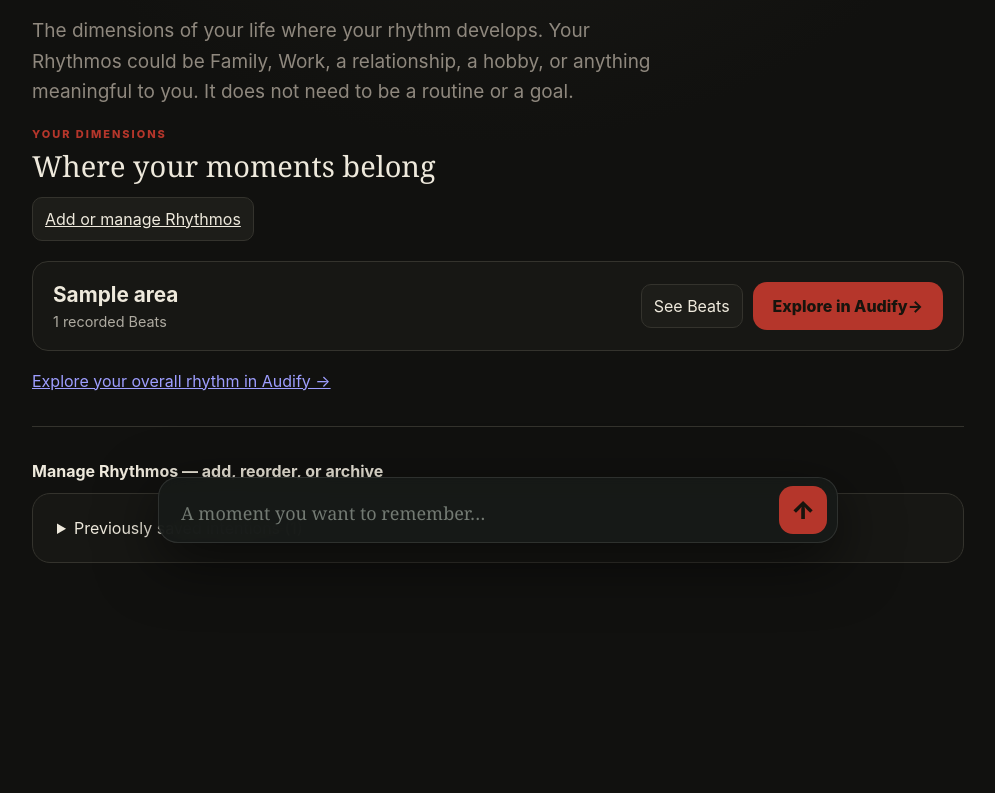
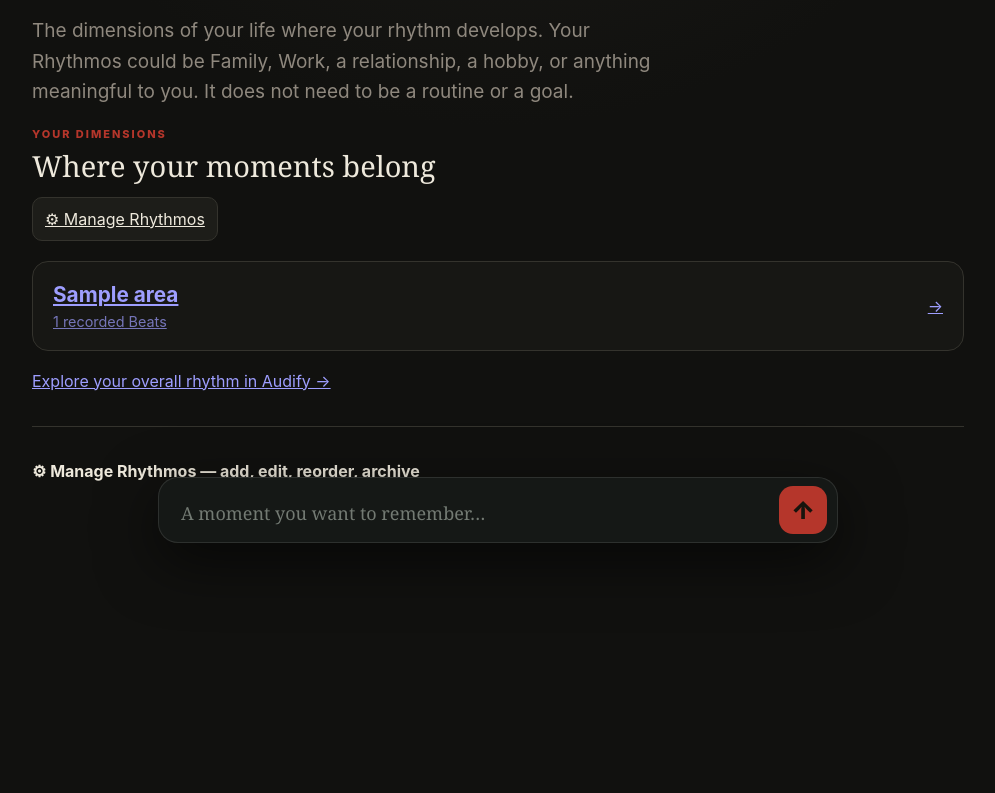
Before and after one commit to drummerbock/sumbody, a Flask app: page /goals in a window 1280 px wide. Shown: the part 235-1028 px from the top of the page, without its empty margins (142-1137 px from the left). After the commit the page ends 778 px from the top, so only its background shows below. Run offline with Flask 3, Linux system fonts and the light colour scheme; a user stored in the database is signed in; tables that the repository leaves empty hold one stand-in row (values such as "Sample post"); some libraries are stand-ins or nearby versions.

Commit message:
Refine templates/goals.html for rapid capture and compact UX

```diff
--- a/templates/goals.html
+++ b/templates/goals.html
@@ -3,19 +3,18 @@
 <h1 class="page-heading">Rhythmos</h1>
 <p class="lede">The dimensions of your life where your rhythm develops. Your Rhythmos could be Family, Work, a relationship, a hobby, or anything meaningful to you. It does not need to be a routine or a goal.</p>
 
-<section class="rhythmos-journey"><div class="section-head"><div><div class="eyebrow">YOUR DIMENSIONS</div><h2>Where your moments belong</h2><a class="secondary manage-rhythmos-link" href="#manage-rhythmos">Add or manage Rhythmos</a></div></div>
+<section class="rhythmos-journey"><div class="section-head"><div><div class="eyebrow">YOUR DIMENSIONS</div><h2>Where your moments belong</h2><a class="secondary manage-rhythmos-link" href="#manage-rhythmos">⚙ Manage Rhythmos</a></div></div>
 {% if request.args.get('focus') %}<p class="insight-note">Explore the Rhythmos connected to your day.</p>{% endif %}
 <div class="rhythmos-cards">
 {% for a in areas if a.active %}
-<article class="rhythmos-card" id="rhythmos-{{a.id}}">
-  <div><h3>{{a.name}}</h3>{% set insight = rhythmos_insights.get(a.id) %}<p>{{insight.total if insight else 0}} recorded Beats</p></div>
-  <div class="rhythmos-card-actions"><a class="secondary" href="{{url_for('history',area=a.id)}}#beats">See Beats</a><a class="primary" href="{{url_for('history',area=a.id)}}">Explore in Audify <span aria-hidden="true">→</span></a></div>
-</article>
+<a class="rhythmos-card rhythmos-row" id="rhythmos-{{a.id}}" href="{{url_for('history',area=a.id)}}">
+  <div><h3>{{a.name}}</h3>{% set insight = rhythmos_insights.get(a.id) %}<p>{{insight.total if insight else 0}} recorded Beats</p></div><span aria-hidden="true">→</span>
+</a>
 {% else %}<div class="card"><h3>Your Rhythmos begin here</h3><p>Create a dimension of your life, such as Family, Work, or a particular relationship. You can record Beats before choosing one.</p><a href="#manage-rhythmos" class="primary">Create a Rhythmos</a></div>{% endfor %}
 </div>
 </section>
 <p class="rhythmos-next"><a href="{{url_for('history')}}">Explore your overall rhythm in Audify →</a></p>
-<details class="rhythmos-manage" id="manage-rhythmos"><summary>Manage Rhythmos — add, reorder, or archive</summary>
+<details class="rhythmos-manage" id="manage-rhythmos"><summary>⚙ Manage Rhythmos — add, edit, reorder, archive</summary>
 <p class="lede">Add, reorder, or archive dimensions of your life. These controls don't change your recorded Beats.</p>
 <div class="life-area-examples"><span class="life-area-examples-label">Your Rhythmos could include</span><div class="area-summary">
 {% for example in ["A hobby", "A side hustle", "One important relationship", "A cause or nonprofit you support"] %}
@@ -28,7 +27,6 @@
 </div>
 {% set archived = areas|selectattr("active","equalto",false)|list %}{% if archived %}<details class="archived-areas"><summary>Archived Rhythmos ({{archived|length}})</summary>{% for a in archived %}<div class="life-area-item"><strong>{{a.name}}</strong><form method="post" action="{{url_for('toggle_area',area_id=a.id)}}"><input type="hidden" name="csrf_token" value="{{csrf_token()}}"><button class="restore-button">Restore</button></form></div>{% endfor %}</details>{% endif %}
 </details>
-{% if legacy_goals %}<details class="legacy-intentions card"><summary>Previously saved intentions ({{legacy_goals|length}})</summary><p class="insight-note">Preserved from the earlier design, separate from your Rhythmos.</p>{% for g in legacy_goals %}<article class="goal-row {{'goal-archived' if not g.active}}"><div><span class="goal-area">{{g.life_area.name if g.life_area else 'Uncategorized'}}</span><b>{{g.intention}}</b>{% if g.target %}<small>{{g.target}}</small>{% endif %}</div><form method="post" action="{{url_for('toggle_goal',goal_id=g.id)}}"><input type="hidden" name="csrf_token" value="{{csrf_token()}}"><button>{{'Archive' if g.active else 'Restore'}}</button></form></article>{% endfor %}</details>{% endif %}
 <script>
 (() => {
   const input = document.getElementById('new-life-area');
```
